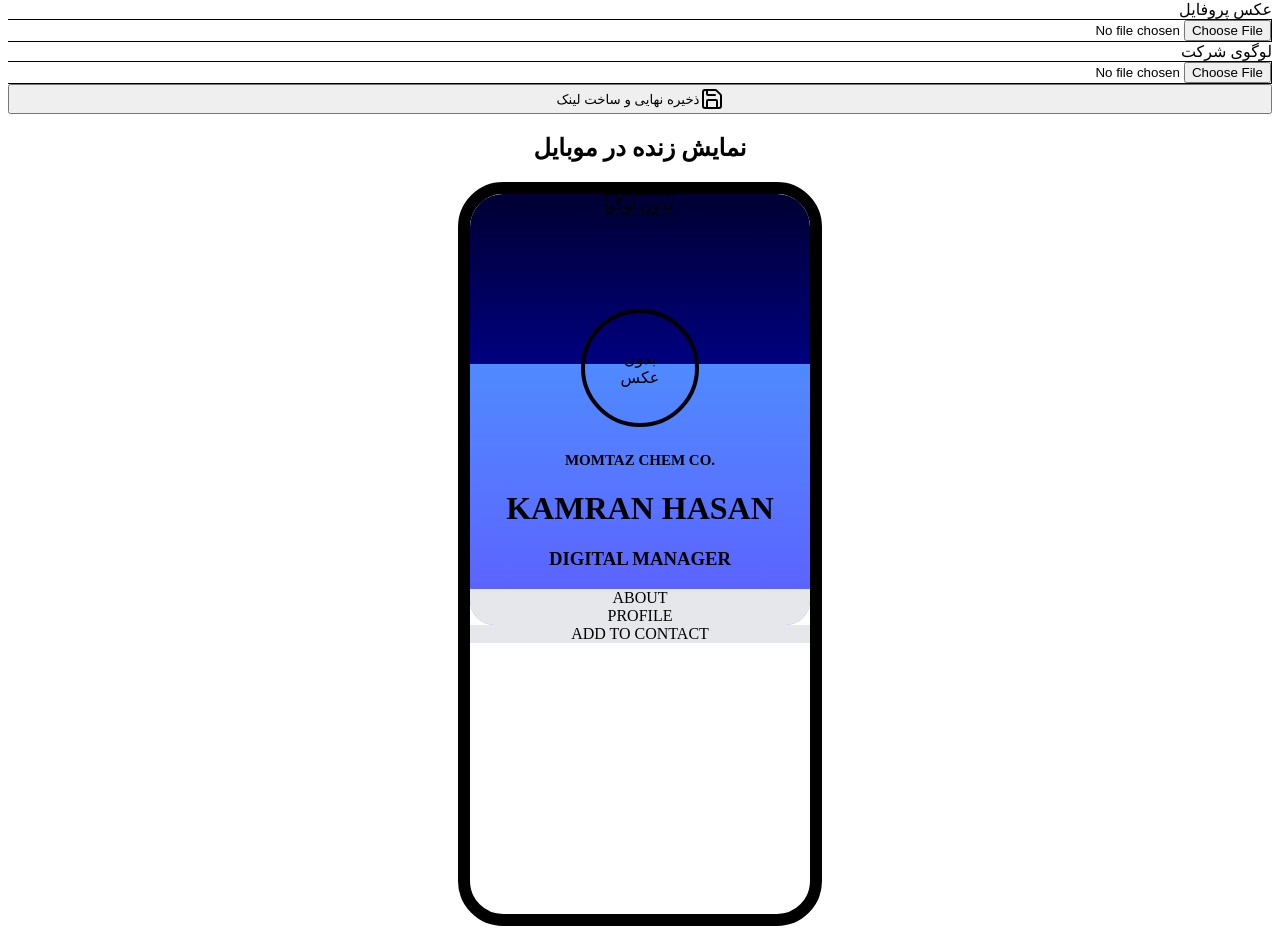
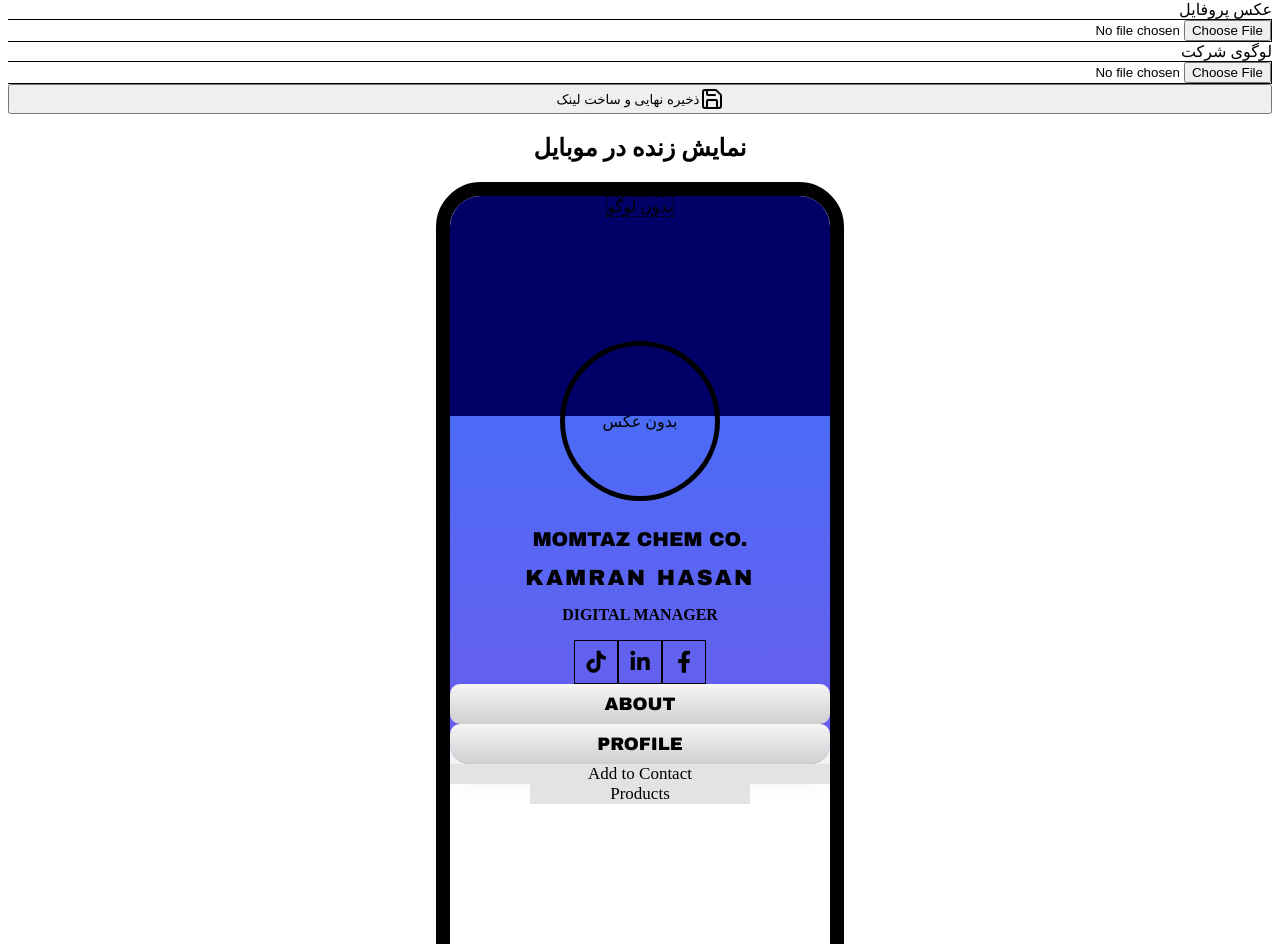
Before and after one commit to chemmomtaz-max/nfc-cards, a Next.js app: page /admin in a window 1280 px wide. Shown: the part 629-1573 px from the top of the page. Built offline with nearby package versions, Linux system fonts and the light colour scheme.

Commit message:
Update design pixel-perfect

```diff
--- a/src/app/[id]/page.tsx
+++ b/src/app/[id]/page.tsx
@@ -25,21 +25,24 @@
   const vcardData = `BEGIN:VCARD\nVERSION:3.0\nFN:${user.name}\nORG:${user.company}\nTITLE:${user.title}\nTEL;TYPE=WORK,VOICE:${user.phone || ''}\nEMAIL;TYPE=PREF,INTERNET:${user.email || ''}\nURL:${user.website || ''}\nEND:VCARD`;
 
   return (
-    <div className="min-h-screen bg-gray-100 flex items-start justify-center p-4 sm:p-8 font-sans">
-      <div className="w-full max-w-[400px] flex flex-col gap-4">
+    <div className="min-h-screen bg-white flex flex-col items-center pt-8 pb-12 px-4 font-sans">
+      <div className="w-full max-w-[380px] flex flex-col">
 
-        {/* Main Card */}
-        <div className="bg-white rounded-[24px] overflow-hidden shadow-lg relative">
+        {/* Main Card Container */}
+        <div className="w-full rounded-[20px] overflow-hidden shadow-[0_8px_30px_rgb(0,0,0,0.12)]">
 
-          <div className="bg-gradient-to-b from-[#000033] to-[#000080] h-[190px] flex justify-center items-start pt-6">
+          {/* Top dark blue section */}
+          <div className="bg-[#000066] h-[220px] flex justify-center items-start pt-10">
             {user.logo && (
-              <img src={user.logo} alt="Logo" className="h-[70px] object-contain" />
+              <img src={user.logo} alt="Logo" className="h-[75px] object-contain" />
             )}
           </div>
 
-          <div className="bg-gradient-to-b from-[#4f8aff] to-[#5d5cff] pt-[85px] pb-8 px-6 text-center relative rounded-b-[24px]">
+          {/* Bottom light blue section */}
+          <div className="bg-gradient-to-b from-[#4a6bf6] to-[#6a5ced] pt-[95px] pb-6 px-6 text-center relative">
 
-            <div className="absolute -top-[65px] left-1/2 -translate-x-1/2 w-[130px] h-[130px] rounded-full border-[4px] border-white overflow-hidden bg-white shadow-md flex items-center justify-center">
+            {/* Profile Picture */}
+            <div className="absolute -top-[75px] left-1/2 -translate-x-1/2 w-[150px] h-[150px] rounded-full border-[5px] border-white overflow-hidden bg-white flex items-center justify-center shadow-sm">
               {user.image ? (
                 <img src={user.image} alt={user.name} className="w-full h-full object-cover" />
               ) : (
@@ -47,64 +50,86 @@
               )}
             </div>
 
-            <h2 className="text-lg font-black text-black uppercase mb-1">{user.company}</h2>
-            <h1 className="text-2xl font-black text-black uppercase tracking-wide mb-1">{user.name}</h1>
-            <h3 className="text-base font-bold text-gray-800 uppercase mb-6">{user.title}</h3>
+            {/* Texts */}
+            <h2 className="text-[20px] font-black text-black uppercase mb-0 tracking-tight" style={{ fontFamily: 'Arial Black, Impact, sans-serif' }}>{user.company}</h2>
+            <h1 className="text-[22px] font-black text-black uppercase tracking-[0.1em] mb-1" style={{ fontFamily: 'Arial Black, Impact, sans-serif' }}>{user.name}</h1>
+            <h3 className="text-[16px] font-semibold text-black uppercase mb-6">{user.title}</h3>
 
+            {/* Social Icons */}
             <div className="flex justify-center flex-wrap gap-2 mb-6">
               {user.whatsapp && (
-                <a href={`https://wa.me/${user.whatsapp.replace(/[^0-9]/g, '')}`} target="_blank" className="w-10 h-10 rounded-xl border-[1.5px] border-black text-black flex items-center justify-center hover:bg-black/10 transition text-xl">
+                <a href={`https://wa.me/${user.whatsapp.replace(/[^0-9]/g, '')}`} target="_blank" className="w-[42px] h-[42px] rounded-xl border border-black text-black flex items-center justify-center hover:bg-black/10 transition text-[22px]">
                   <i className="fab fa-whatsapp"></i>
                 </a>
               )}
               {user.telegram && (
-                <a href={user.telegram} target="_blank" className="w-10 h-10 rounded-xl border-[1.5px] border-black text-black flex items-center justify-center hover:bg-black/10 transition text-xl">
+                <a href={user.telegram} target="_blank" className="w-[42px] h-[42px] rounded-xl border border-black text-black flex items-center justify-center hover:bg-black/10 transition text-[22px]">
                   <i className="fab fa-telegram-plane"></i>
                 </a>
               )}
               {user.email && (
-                <a href={`mailto:${user.email}`} className="w-10 h-10 rounded-xl border-[1.5px] border-black text-black flex items-center justify-center hover:bg-black/10 transition text-xl">
+                <a href={`mailto:${user.email}`} className="w-[42px] h-[42px] rounded-xl border border-black text-black flex items-center justify-center hover:bg-black/10 transition text-[22px]">
                   <i className="far fa-envelope"></i>
                 </a>
               )}
               {user.instagram && (
-                <a href={user.instagram} target="_blank" className="w-10 h-10 rounded-xl border-[1.5px] border-black text-black flex items-center justify-center hover:bg-black/10 transition text-xl">
+                <a href={user.instagram} target="_blank" className="w-[42px] h-[42px] rounded-xl border border-black text-black flex items-center justify-center hover:bg-black/10 transition text-[22px]">
                   <i className="fab fa-instagram"></i>
                 </a>
               )}
+              {/* Added Facebook and Tiktok to match image exactly */}
+              {user.facebook && (
+                <a href={user.facebook} target="_blank" className="w-[42px] h-[42px] rounded-xl border border-black text-black flex items-center justify-center hover:bg-black/10 transition text-[22px]">
+                  <i className="fab fa-facebook-f"></i>
+                </a>
+              )}
               {user.linkedin && (
-                <a href={user.linkedin} target="_blank" className="w-10 h-10 rounded-xl border-[1.5px] border-black text-black flex items-center justify-center hover:bg-black/10 transition text-xl">
+                <a href={user.linkedin} target="_blank" className="w-[42px] h-[42px] rounded-xl border border-black text-black flex items-center justify-center hover:bg-black/10 transition text-[22px]">
                   <i className="fab fa-linkedin-in"></i>
+                </a>
+              )}
+              {/* Tiktok icon */}
+              {user.tiktok && (
+                <a href={user.tiktok} target="_blank" className="w-[42px] h-[42px] rounded-xl border border-black text-black flex items-center justify-center hover:bg-black/10 transition text-[22px]">
+                  <i className="fab fa-tiktok"></i>
                 </a>
               )}
             </div>
 
-            <div className="flex flex-col gap-3">
+            {/* Main Action Buttons */}
+            <div className="flex flex-col gap-3 px-1">
               {user.website && (
-                <a href={user.website} target="_blank" className="w-full bg-[#e5e7eb] hover:bg-[#d1d5db] text-black font-black uppercase py-3 rounded-xl shadow-sm">
+                <a href={user.website} target="_blank" className="w-full bg-gradient-to-b from-[#f6f6f6] to-[#cfcfcf] text-black font-black uppercase py-[10px] rounded-[10px] shadow-sm text-[18px]" style={{ fontFamily: 'Arial Black, Impact, sans-serif' }}>
                   WEBSITE
                 </a>
               )}
-              <a href="#" className="w-full bg-[#e5e7eb] hover:bg-[#d1d5db] text-black font-black uppercase py-3 rounded-xl shadow-sm">
+              <a href="#" className="w-full bg-gradient-to-b from-[#f6f6f6] to-[#cfcfcf] text-black font-black uppercase py-[10px] rounded-[10px] shadow-sm text-[18px]" style={{ fontFamily: 'Arial Black, Impact, sans-serif' }}>
                 ABOUT
               </a>
-              <a href="#" className="w-full bg-[#e5e7eb] hover:bg-[#d1d5db] text-black font-black uppercase py-3 rounded-xl shadow-sm">
+              <a href="#" className="w-full bg-gradient-to-b from-[#f6f6f6] to-[#cfcfcf] text-black font-black uppercase py-[10px] rounded-[10px] shadow-sm text-[18px]" style={{ fontFamily: 'Arial Black, Impact, sans-serif' }}>
                 PROFILE
               </a>
             </div>
-
           </div>
         </div>
 
-        <div className="flex flex-col gap-3 px-2">
+        {/* External Buttons */}
+        <div className="mt-6 flex flex-col items-center gap-3 w-full px-2">
           <a
             href={`data:text/vcard;charset=utf-8,${encodeURIComponent(vcardData)}`}
             download={`${user.name.replace(/\s+/g, '_')}.vcf`}
-            className="w-full bg-[#e5e7eb] hover:bg-gray-300 text-black font-black py-3 rounded-xl text-center shadow-sm uppercase"
+            className="w-full bg-[#e3e3e3] hover:bg-[#d4d4d4] text-black font-black py-2.5 rounded-xl text-center shadow-sm text-[17px]"
           >
             Add to Contact
           </a>
+          <a
+            href="#"
+            className="w-[220px] bg-[#e3e3e3] hover:bg-[#d4d4d4] text-black font-black py-2.5 rounded-xl text-center shadow-sm text-[17px]"
+          >
+            Products
+          </a>
         </div>
+
       </div>
     </div>
   );
--- a/src/app/admin/page.tsx
+++ b/src/app/admin/page.tsx
@@ -178,63 +178,64 @@
         </div>
 
         {/* Live Preview Section */}
-        <div className="w-full lg:w-[400px] flex flex-col items-center">
-          <div className="sticky top-6 flex flex-col items-center">
+        <div className="w-full lg:w-[420px] flex flex-col items-center">
+          <div className="sticky top-6 flex flex-col items-center w-full">
             <h2 className="text-lg font-bold text-gray-700 mb-4 bg-white px-4 py-2 rounded-full shadow-sm">نمایش زنده در موبایل</h2>
 
             {/* Phone Mockup Frame */}
-            <div className="w-[340px] h-[720px] bg-gray-100 border-[12px] border-black rounded-[45px] overflow-y-auto relative shadow-2xl pb-4 font-sans no-scrollbar">
+            <div className="w-[380px] h-[780px] bg-white border-[14px] border-black rounded-[45px] overflow-y-auto relative shadow-2xl pb-6 font-sans no-scrollbar">
 
-              {/* Dynamic Card Preview */}
-              <div className="w-full flex flex-col gap-4 p-3 mt-4">
+              <div className="w-full flex flex-col items-center pt-8 pb-12 px-3">
+                <div className="w-full flex flex-col">
 
-                <div className="bg-white rounded-[24px] overflow-hidden shadow-lg relative">
-
-                  <div className="bg-gradient-to-b from-[#000033] to-[#000080] h-[170px] flex justify-center items-start pt-5">
+                  {/* Main Card */}
+                  <div className="w-full rounded-[20px] overflow-hidden shadow-[0_8px_30px_rgb(0,0,0,0.12)]">
+                    <div className="bg-[#000066] h-[220px] flex justify-center items-start pt-10">
                       {logoPreview ? (
-                      <img src={logoPreview} alt="Logo" className="h-[60px] object-contain" />
+                        <img src={logoPreview} alt="Logo" className="h-[75px] object-contain" />
                       ) : (
                         <div className="text-white/50 text-sm border border-dashed border-white/30 p-2 rounded">بدون لوگو</div>
                       )}
                     </div>
 
-                  <div className="bg-gradient-to-b from-[#4f8aff] to-[#5d5cff] pt-[75px] pb-6 px-4 text-center relative rounded-b-[24px]">
-
-                    <div className="absolute -top-[55px] left-1/2 -translate-x-1/2 w-[110px] h-[110px] rounded-full border-[4px] border-white overflow-hidden bg-white shadow-md flex items-center justify-center">
+                    <div className="bg-gradient-to-b from-[#4a6bf6] to-[#6a5ced] pt-[95px] pb-6 px-6 text-center relative">
+                      <div className="absolute -top-[75px] left-1/2 -translate-x-1/2 w-[150px] h-[150px] rounded-full border-[5px] border-white overflow-hidden bg-white flex items-center justify-center shadow-sm">
                         {imagePreview ? (
                           <img src={imagePreview} alt="Profile" className="w-full h-full object-cover" />
                         ) : (
-                        <div className="text-gray-400 text-xs text-center px-2">بدون<br/>عکس</div>
+                          <div className="text-gray-400 text-xs text-center px-2">بدون عکس</div>
                         )}
                       </div>
 
-                    <h2 className="text-[15px] font-black text-black uppercase mb-1" dir="ltr">{company || 'COMPANY NAME'}</h2>
-                    <h1 className="text-xl font-black text-black uppercase tracking-wide mb-1" dir="ltr">{name || 'USER NAME'}</h1>
-                    <h3 className="text-sm font-bold text-gray-800 uppercase mb-5" dir="ltr">{title || 'JOB TITLE'}</h3>
+                      <h2 className="text-[20px] font-black text-black uppercase mb-0 tracking-tight" dir="ltr" style={{ fontFamily: 'Arial Black, Impact, sans-serif' }}>{company || 'COMPANY NAME'}</h2>
+                      <h1 className="text-[22px] font-black text-black uppercase tracking-[0.1em] mb-1" dir="ltr" style={{ fontFamily: 'Arial Black, Impact, sans-serif' }}>{name || 'USER NAME'}</h1>
+                      <h3 className="text-[16px] font-semibold text-black uppercase mb-6" dir="ltr">{title || 'JOB TITLE'}</h3>
 
-                    <div className="flex justify-center flex-wrap gap-2 mb-5">
-                      {whatsapp && <div className="w-9 h-9 rounded-xl border-[1.5px] border-black text-black flex items-center justify-center"><i className="fab fa-whatsapp"></i></div>}
-                      {telegram && <div className="w-9 h-9 rounded-xl border-[1.5px] border-black text-black flex items-center justify-center"><i className="fab fa-telegram-plane"></i></div>}
-                      {email && <div className="w-9 h-9 rounded-xl border-[1.5px] border-black text-black flex items-center justify-center"><i className="far fa-envelope"></i></div>}
-                      {instagram && <div className="w-9 h-9 rounded-xl border-[1.5px] border-black text-black flex items-center justify-center"><i className="fab fa-instagram"></i></div>}
-                      {linkedin && <div className="w-9 h-9 rounded-xl border-[1.5px] border-black text-black flex items-center justify-center"><i className="fab fa-linkedin-in"></i></div>}
+                      <div className="flex justify-center flex-wrap gap-2 mb-6">
+                        {whatsapp && <div className="w-[42px] h-[42px] rounded-xl border border-black text-black flex items-center justify-center text-[22px]"><i className="fab fa-whatsapp"></i></div>}
+                        {telegram && <div className="w-[42px] h-[42px] rounded-xl border border-black text-black flex items-center justify-center text-[22px]"><i className="fab fa-telegram-plane"></i></div>}
+                        {email && <div className="w-[42px] h-[42px] rounded-xl border border-black text-black flex items-center justify-center text-[22px]"><i className="far fa-envelope"></i></div>}
+                        {instagram && <div className="w-[42px] h-[42px] rounded-xl border border-black text-black flex items-center justify-center text-[22px]"><i className="fab fa-instagram"></i></div>}
+                        <div className="w-[42px] h-[42px] rounded-xl border border-black text-black flex items-center justify-center text-[22px]"><i className="fab fa-facebook-f"></i></div>
+                        <div className="w-[42px] h-[42px] rounded-xl border border-black text-black flex items-center justify-center text-[22px]"><i className="fab fa-linkedin-in"></i></div>
+                        <div className="w-[42px] h-[42px] rounded-xl border border-black text-black flex items-center justify-center text-[22px]"><i className="fab fa-tiktok"></i></div>
                       </div>
 
-                    <div className="flex flex-col gap-2">
-                      {website && <div className="w-full bg-[#e5e7eb] text-black font-black uppercase py-2.5 rounded-xl text-sm">WEBSITE</div>}
-                      <div className="w-full bg-[#e5e7eb] text-black font-black uppercase py-2.5 rounded-xl text-sm">ABOUT</div>
-                      <div className="w-full bg-[#e5e7eb] text-black font-black uppercase py-2.5 rounded-xl text-sm">PROFILE</div>
+                      <div className="flex flex-col gap-3 px-1">
+                        {website && <div className="w-full bg-gradient-to-b from-[#f6f6f6] to-[#cfcfcf] text-black font-black uppercase py-[10px] rounded-[10px] shadow-sm text-[18px]" style={{ fontFamily: 'Arial Black, Impact, sans-serif' }}>WEBSITE</div>}
+                        <div className="w-full bg-gradient-to-b from-[#f6f6f6] to-[#cfcfcf] text-black font-black uppercase py-[10px] rounded-[10px] shadow-sm text-[18px]" style={{ fontFamily: 'Arial Black, Impact, sans-serif' }}>ABOUT</div>
+                        <div className="w-full bg-gradient-to-b from-[#f6f6f6] to-[#cfcfcf] text-black font-black uppercase py-[10px] rounded-[10px] shadow-sm text-[18px]" style={{ fontFamily: 'Arial Black, Impact, sans-serif' }}>PROFILE</div>
+                      </div>
+                    </div>
+                  </div>
+
+                  {/* External Buttons */}
+                  <div className="mt-6 flex flex-col items-center gap-3 w-full px-2">
+                    <div className="w-full bg-[#e3e3e3] text-black font-black py-2.5 rounded-xl text-center shadow-sm text-[17px]">Add to Contact</div>
+                    <div className="w-[220px] bg-[#e3e3e3] text-black font-black py-2.5 rounded-xl text-center shadow-sm text-[17px]">Products</div>
                   </div>
 
                 </div>
-                </div>
-
-                <div className="flex flex-col gap-2 px-1">
-                  <div className="w-full bg-[#e5e7eb] text-black font-black py-2.5 rounded-xl text-center uppercase text-sm">
-                    Add to Contact
-                  </div>
-                </div>
-
               </div>
 
             </div>
```
Lines whose indentation alone changed are shown as unchanged.
